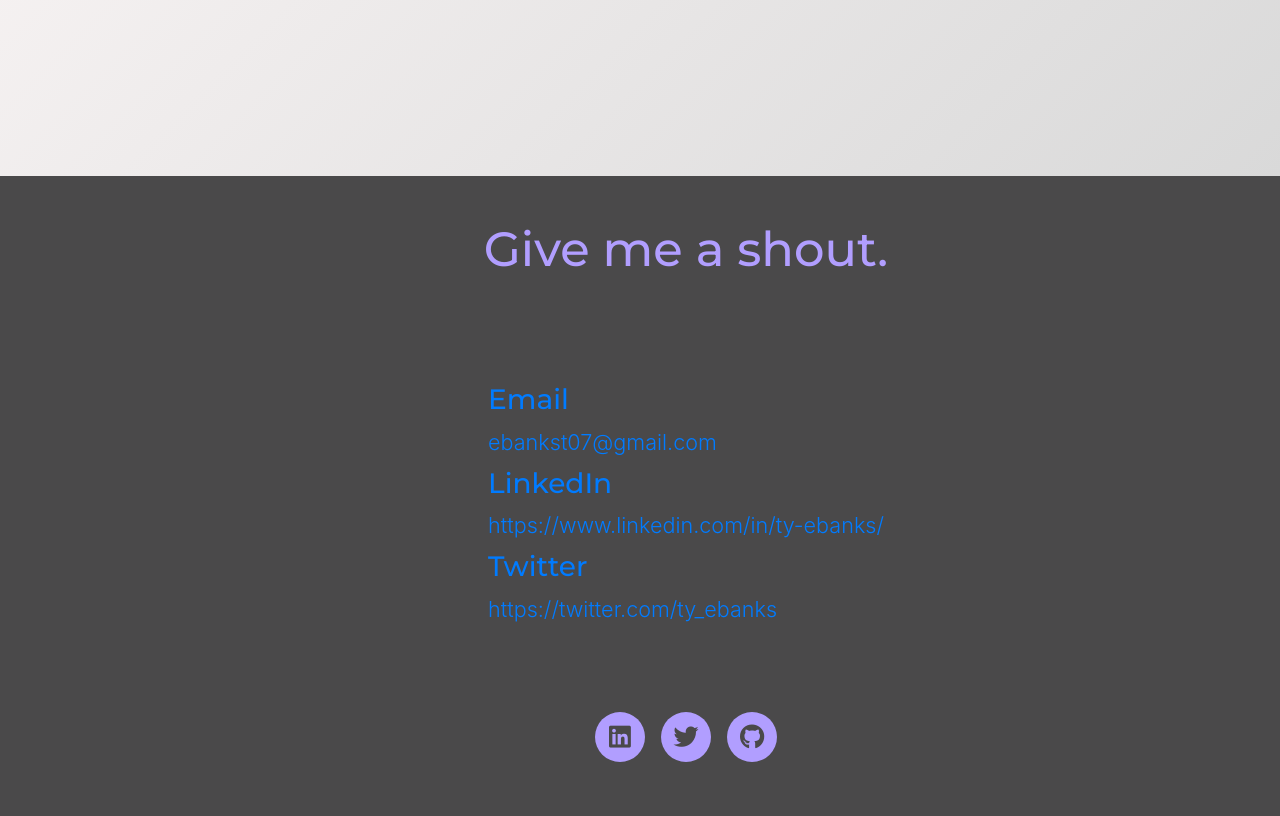
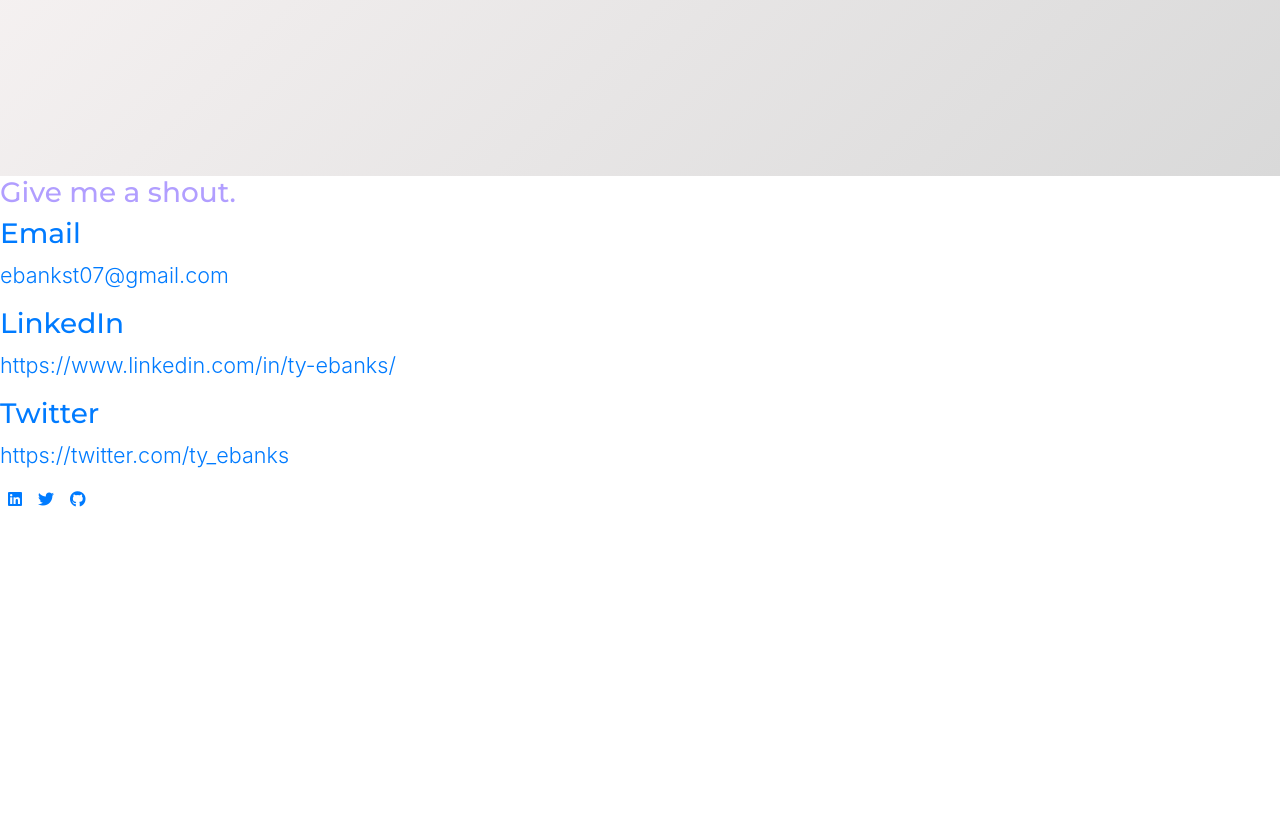
Before and after one commit to tyebanks/gatsby-portfolio, a Gatsby site: page / in a window 1280 px wide. Shown: the part 3144-3960 px from the top of the page. After the commit the page ends 3655 px from the top, so only its background shows below. Built offline with nearby package versions, Linux system fonts and the light colour scheme; Gatsby itself is replaced by a stand-in of ours.

Commit message:
testing file upload

```diff
--- a/src/assets/sass/_contact.scss
+++ b/src/assets/sass/_contact.scss
@@ -1,47 +1,73 @@
-.contact-section {
-  *{
-      margin: 0; padding: 0; box-sizing: border-box;
-   }
+footer {
 
-  .grid-container{
-    background: linear-gradient(0deg,#4A494A 0%, #4A494A 100%), url('../images/bg-06.png');
-    padding: 2% 0 0;
-    height: 80vh;
-    display: grid;
-    grid-template-columns: repeat(6, 2fr);
-    grid-gap: 25px;
-    grid-template-rows: 1fr 1fr 1fr;
+  @media (min-width: 400px) {
+    background: linear-gradient(0deg,#4A494A 0%, #4A494A 100%);
+    margin: 0; padding: 0; box-sizing: border-box;
+    height: 50vh;
   }
-  .grid-item{
 
-   padding: 20px;
-  }
-  //
-  #title{
-    font-size: 3rem;
-    width: 80%;
-    // border: black 2px solid;
-    grid-column-start: 3;
-    grid-column-end: 6;
-  }
-  .grid-item2{
-    width: 80%;
-    display: flex;
-    justify-content: center;
-    // border: black 2px solid;
-    grid-column-start: 3;
-    grid-column-end: 6;
-    grid-row-start: 2;
-    line-height: 50px;
-  }
-  .grid-item3{
-    display:flex;
-    align-items: center;
-    justify-content: center;
-    width: 80%;
-    // border: black 2px solid;
-    grid-row-start: 3;
-    grid-column-start: 3;
-    grid-column-end: 6;
-  }
+
+  .mycontainer {
+    width: 100%;
+    height: 100%;
+    padding: 30px;
+    background: #000;
+    position: relative;
+
 }
+}
+// #elem-to-center {
+//     width: calc(100% - 60px);
+//     max-height: calc(100% - 60px);
+
+//     position: absolute;
+//     top: 50%;
+//     left: 50%;
+//     transform: translate(-50%, -50%);
+// }
+
+
+
+
+  // .grid-container{
+  //   background: linear-gradient(0deg,#4A494A 0%, #4A494A 100%), url('../images/bg-06.png');
+  //   padding: 2% 0 0;
+  //   height: 80vh;
+  //   display: grid;
+  //   grid-template-columns: repeat(6, 2fr);
+  //   grid-gap: 25px;
+  //   grid-template-rows: 1fr 1fr 1fr;
+  // }
+  // .grid-item{
+
+  //  padding: 20px;
+  // }
+
+  // #title{
+  //   font-size: 3rem;
+  //   width: 80%;
+  //    border: black 2px solid;
+  //   grid-column-start: 3;
+  //   grid-column-end: 6;
+  // }
+  // .grid-item2{
+  //   width: 80%;
+  //   display: flex;
+  //   justify-content: center;
+  //   border: black 2px solid;
+  //   grid-column-start: 3;
+  //   grid-column-end: 6;
+  //   grid-row-start: 2;
+  //   line-height: 50px;
+  // }
+  // .grid-item3{
+  //   border: black 2px solid;
+  //   display:flex;
+  //   align-items: center;
+  //   justify-content: center;
+  //   width: 80%;
+
+  //   grid-row-start: 3;
+  //   grid-column-start: 3;
+  //   grid-column-end: 6;
+  // }
--- a/src/components/Footer.js
+++ b/src/components/Footer.js
@@ -1,9 +1,11 @@
 import React from 'react';
+import Contact from '../sections/Contact.js';
+import '../assets/sass/_contact.scss';
 
 export default function Footer() {
   return (
     <footer className="text-center text-white">
-      <div className="container">
+      <div className="mycontainer">
 
       </div>
     </footer>
--- a/src/components/SocialLinks.js
+++ b/src/components/SocialLinks.js
@@ -4,10 +4,8 @@ import '../assets/sass/_social.scss';
 
 export default function SocialLinks() {
   return (
-     <section className="social-section">
-     {/* //bg-grey */}
-      {/* <div className="container"> */}
-         <div className="social d-flex justify-content-center">
+     <section className="social">
+         <div className="socialicons">
           {config.socialLinks.map(social => {
             const { icon, url } = social;
             return (
@@ -17,7 +15,6 @@ export default function SocialLinks() {
             );
           })}
         </div>
-      {/* </div> */}
     </section>
   );
 }
--- a/src/sections/Contact.js
+++ b/src/sections/Contact.js
@@ -4,15 +4,15 @@ import List from '../components/List.js';
 
 export default function Contact() {
   return (
-    <section id="contact" className="contact-section bg-gradient-danger">
-       <div className="grid-container">
-            <h3 id="title" className="text-center text-third grid-item">Give me a shout.</h3>
-           <div className="text-primary grid-item2">
+    <section id="contact">
+       <div>
+            <h3 className="text-third">Give me a shout.</h3>
+           <div className="text-primary">
            <List title1="Email" title2="LinkedIn" title3="Twitter" text1="ebankst07@gmail.com"
                      text2="https://www.linkedin.com/in/ty-ebanks/" text3="https://twitter.com/ty_ebanks"/>
            </div>
 
-             <div className="grid-item3 pt-6"> <SocialLinks/></div>
+             <div className=""> <SocialLinks/></div>
        </div>
     </section>
   );
--- /dev/null
+++ b/src/test.js
@@ -0,0 +1 @@
+this is a test...
```
